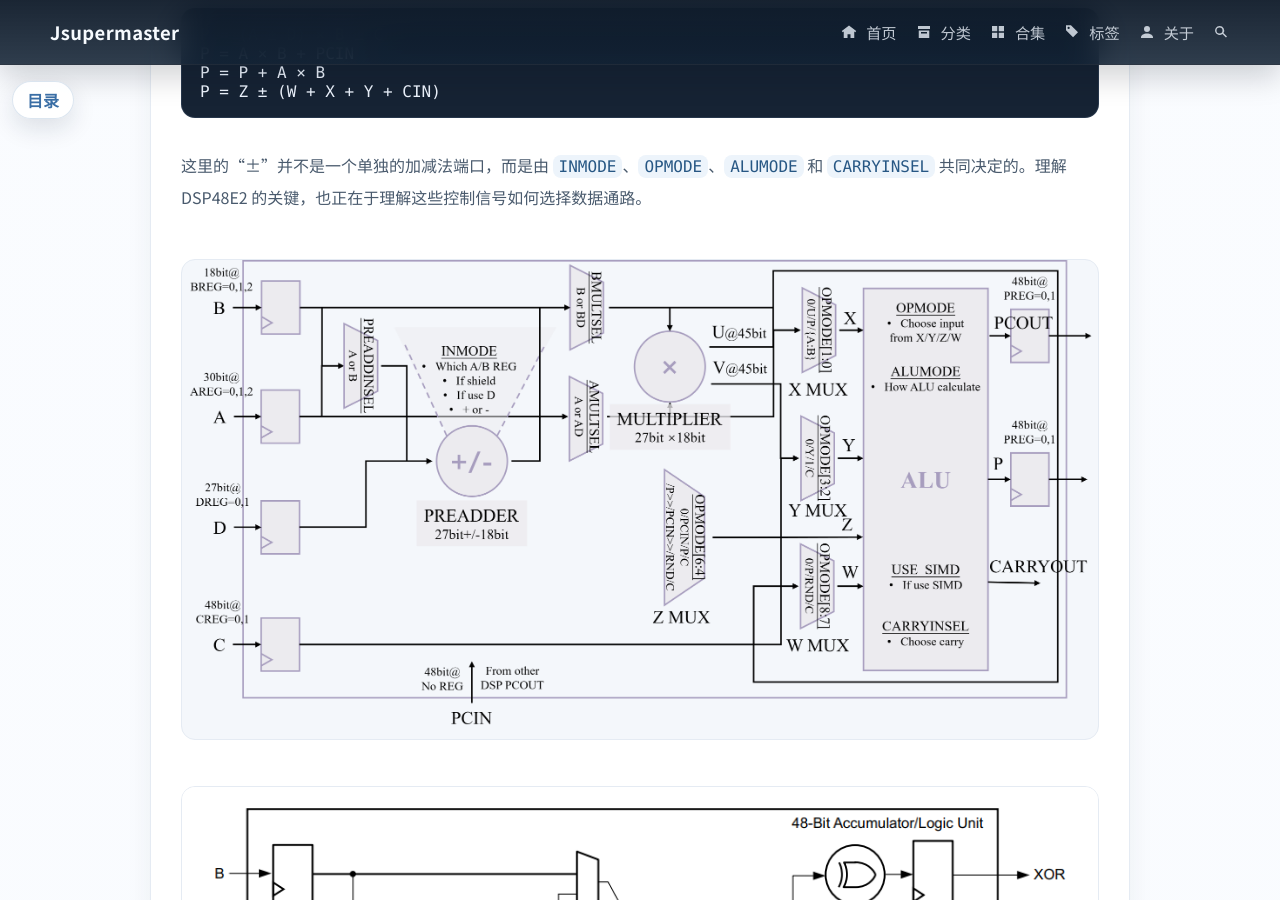
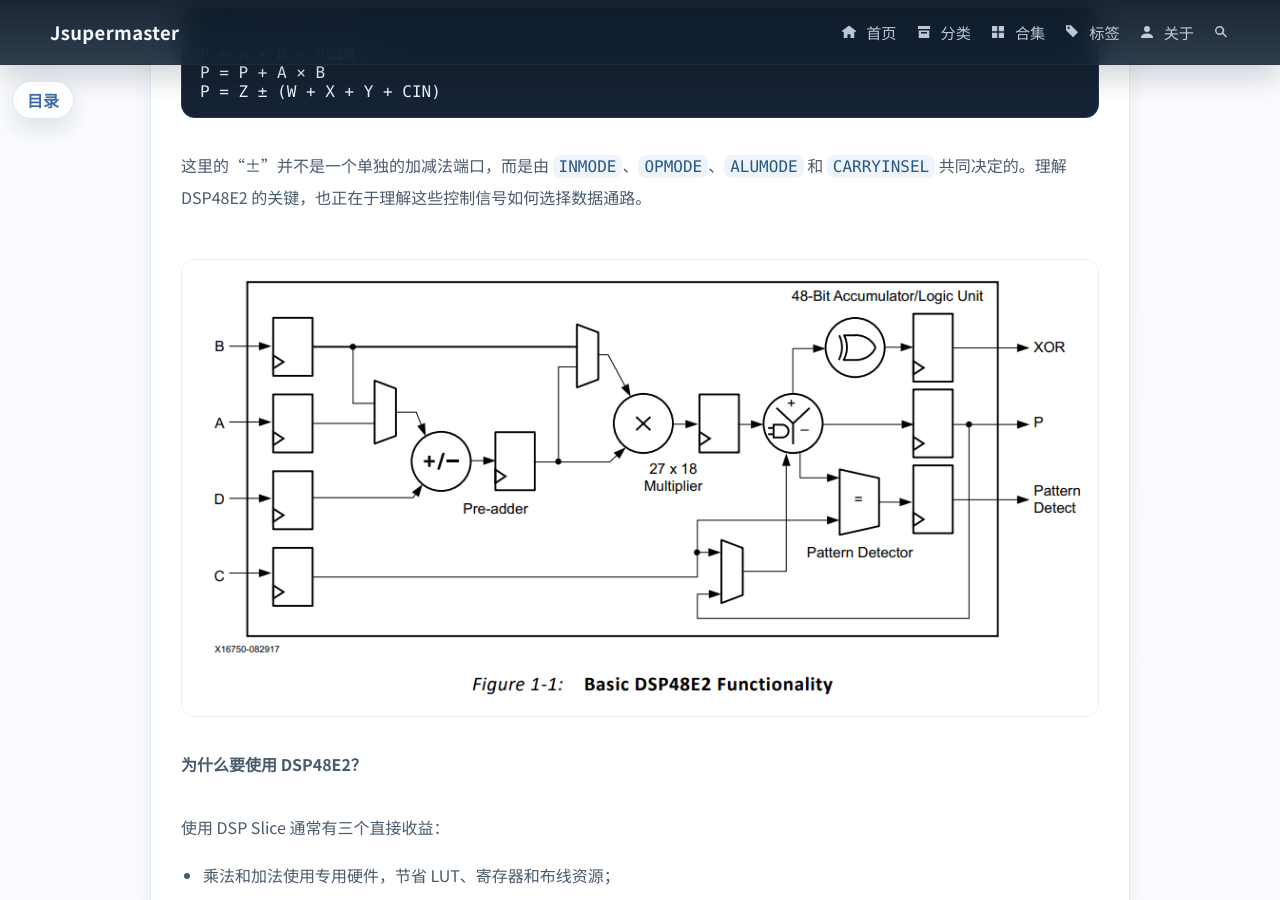
Before and after one commit to Jsupermaster/Jsupermaster.github.io, a Jekyll site: the page built from _posts/2026-09-12-xilinx-dsp48e2.md, in a window 1280 px wide and 900 px high, scrolled down 1602 px. Built offline with Jekyll 4.4.1, drawn with Linux system fonts in a browser that asks for light colours; comment, search, counter and statistics services are not loaded.

Commit message:
update_260912_2

````diff
--- a/_posts/2026-09-12-xilinx-dsp48e2.md
+++ b/_posts/2026-09-12-xilinx-dsp48e2.md
@@ -51,8 +51,6 @@
 ```
 
 这里的“±”并不是一个单独的加减法端口，而是由 `INMODE`、`OPMODE`、`ALUMODE` 和 `CARRYINSEL` 共同决定的。理解 DSP48E2 的关键，也正在于理解这些控制信号如何选择数据通路。
-
-![DSP48E2 数据通路概览](/assets/images/dsp48e2/dsp48e2-diagram.png)
 
 ![DSP48E2 官方结构示意图](/assets/images/dsp48e2/dsp48e2-structure.png)
 
@@ -254,6 +252,8 @@
 如上所示，这是dsp48e2的完整原语。一般情况下，我们无需对所有端口进行配置，只需按照自己需要的功能对个别端口进行配置和调用即可。
 
 ## 5. 数据输入与级联端口
+
+![图片1](/assets/images/dsp48e2/dsp48e2-diagram.png)
 
 DSP48E2 的端口很多，但并不是每个端口都属于同一条路径。把端口按功能分组，比按照原语声明中的排列顺序逐个记忆更容易。
 
````
